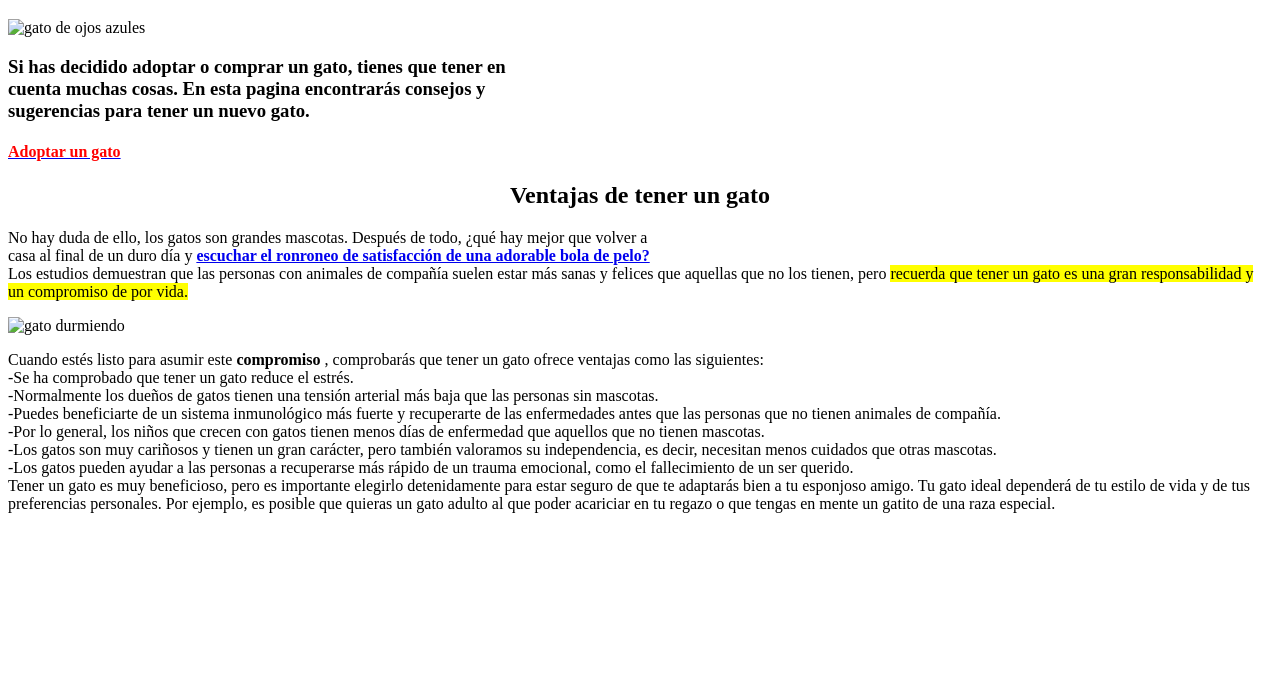
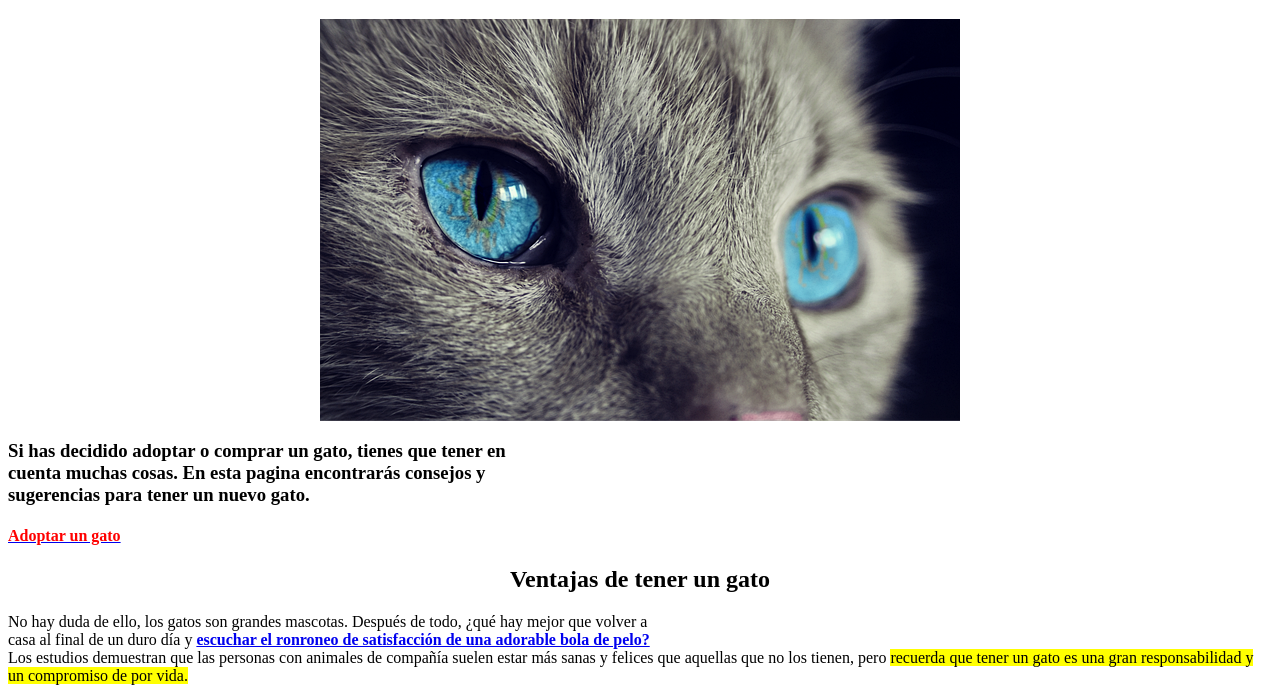
Before and after one commit to ElaiasOne/Clase-6, a plain HTML site: page index.html in a window 1280 px wide. Shown: the part 61-759 px from the top of the page. Drawn offline with Linux system fonts and the light colour scheme.

Commit message:
¨clase_6¨

```diff
--- a/index.html
+++ b/index.html
@@ -9,14 +9,14 @@
 </head>
 <body>
     <h1>Beneficios de tener un gato</h1>
-    <img src="/clase_6/img/gato1.png" alt="gato de ojos azules">
+    <img src="./img/gato1.png" alt="gato de ojos azules">
     <h3>Si has decidido adoptar o comprar un gato, tienes que tener en <br> cuenta muchas cosas. En esta pagina encontrarás consejos y <br> sugerencias para tener un nuevo gato.</h3>
     <a href="https://www.purina.es/encuentra-mascota/nuevo-gato-en-casa/adoptar-un-gato" target="new"> <h4>Adoptar un gato</h4> </a>
     <h2>Ventajas de tener un gato</h2>
     <p>No hay duda de ello, los gatos son grandes mascotas. Después de todo, ¿qué hay mejor que volver a <br> casa al final de un duro día y <strong><a href="https://www.youtube.com/shorts/4gKuXKzBO84" target="new"> escuchar el ronroneo de satisfacción de una adorable bola de pelo?</a></strong><br>
        Los estudios demuestran que las personas con animales de compañía suelen estar más sanas y felices que aquellas que no los tienen, pero <mark>recuerda que tener un gato es una gran responsabilidad y un compromiso de por vida.</mark>
     </p>
-    <img src="/clase_6/img/gato2.jpg" alt="gato durmiendo">
+    <img src="./img/gato2.jpg" alt="gato durmiendo">
     <p>Cuando estés listo para asumir este <strong>compromiso</strong> , comprobarás que tener un gato ofrece ventajas como las siguientes: <br>
         -Se ha comprobado que tener un gato reduce el estrés.<br>
         -Normalmente los dueños de gatos tienen una tensión arterial más baja que las personas sin mascotas.<br>
```
